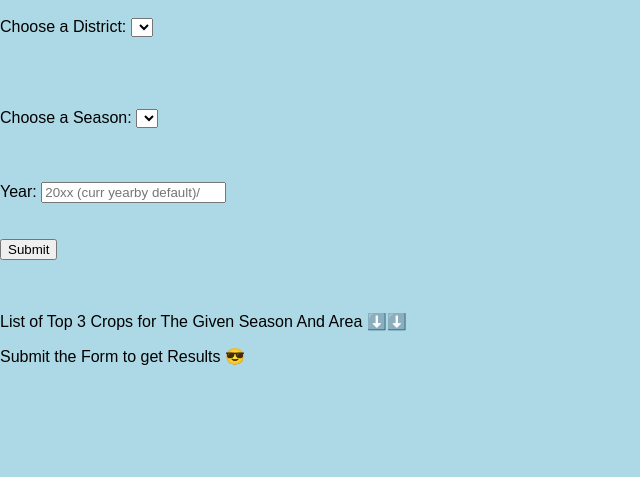
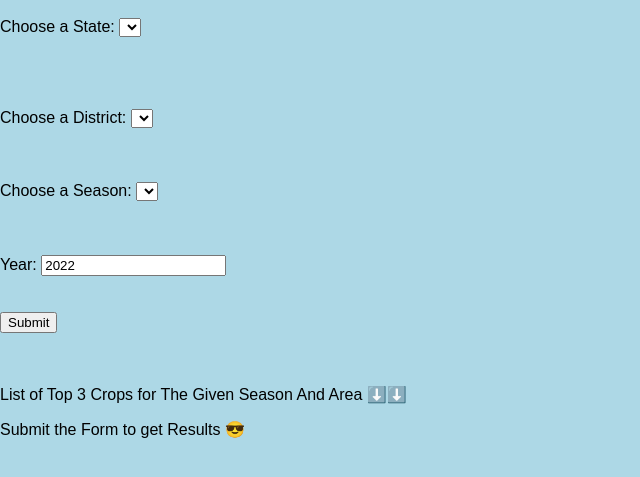
Before and after one commit to adityasaich/sasi_btp, a Flask app: template templates/index.html in a window 1280 px wide. Shown: the top 477 px of the page, without its empty margins (0-640 px from the left). Run offline with Flask 2, Linux system fonts and the light colour scheme; the template is opened without the code that fills it, so the values that code supplies are empty; parts of the project's set-up code (start-up, migrations or seed data) failed here and were passed over.

Commit message:
changed to using district values

```diff
--- a/app.py
+++ b/app.py
@@ -7,6 +7,11 @@ import json
 @app.route('/',methods=['GET','POST'])
 def index():
     return render_template('index.html')
+
+@app.route('/stateDistrictMap',methods=['GET'])
+def getStateDistrictMap():
+    result = classParams['params']['labels']['State_District_Map']
+    return {'result':result}
 
 @app.route('/options')
 def getOptions():
--- a/model.py
+++ b/model.py
@@ -29,6 +29,16 @@ def processData(df_input):
     df_input = df_input[df_input['Area'] > 0 ]
     df_input = df_input[df_input['Production'] > 0 ]
     df_input["ProductionPerArea"] = ((df_input["Production"])/(df_input["Area"]))
+    labels_dict['State_District_Map'] = {}
+    for _, row in df_input.iterrows():
+      key = row['State_Name']
+      value = row['District_Name']
+      if(key in labels_dict['State_District_Map']):
+        labels_dict['State_District_Map'][key].add(row['District_Name'])
+      else:
+         labels_dict['State_District_Map'][key] = set([row['District_Name']])
+    for key,value in labels_dict['State_District_Map'].items():
+      labels_dict['State_District_Map'][key] = list(value)
     #dropping columns which are not used
     df_input = df_input.drop(columns=['State_Name','Area','Production'])
     #replace empty strings with nan
--- a/static/js/main.js
+++ b/static/js/main.js
@@ -1,19 +1,24 @@
-fetch(new URL(document.URL) + "options?param=District_Name")
+let stateDistrictMap;
+fetch(new URL(document.URL) + "/stateDistrictMap")
   .then((res) => res.json())
-  .then(
-    (data) => (document.getElementById("districtName").innerHTML = data.result)
-  );
+  .then((data) => {
+    stateDistrictMap = data["result"];
+    document.getElementById("stateName").innerHTML = List2PicklistValue(
+      Object.keys(stateDistrictMap)
+    );
+  });
 fetch(new URL(document.URL) + "options?param=Season")
   .then((res) => res.json())
   .then((data) => (document.getElementById("season").innerHTML = data.result));
 
 function predict() {
-  document.getElementById("results").innerHTML = "Fetching Data 🥱🥱🥱";
+  document.getElementById("results").innerHTML = "Fetching Data ⏳⏳⏳";
   let body = {
     district: document.getElementById("districtName").value,
     season: document.getElementById("season").value,
     year: document.getElementById("year").value,
   };
+  if (!body.district || !body.season || !body.year) return;
   fetch(new URL(document.URL) + "predict", {
     method: "POST",
     mode: "same-origin",
@@ -37,7 +42,23 @@ function predict() {
       return;
     })
     .catch((error) => {
+      console.log("error while prediction " + error.data);
       document.getElementById("results").innerHTML =
         "Something Went Wrong 🤕🤕🤕";
     });
 }
+
+function List2PicklistValue(list) {
+  result = "";
+  for (idx in list) {
+    result += "<option value='" + list[idx] + "'>" + list[idx] + "</option>\n";
+  }
+  return result;
+}
+
+function stateSelected() {
+  let state = document.getElementById("stateName").value;
+  document.getElementById("districtName").innerHTML = List2PicklistValue(
+    stateDistrictMap[state]
+  );
+}
--- a/templates/index.html
+++ b/templates/index.html
@@ -13,6 +13,9 @@
   <body>
     <div class="param-form" >
       <form>
+        <br><label for="stateName">Choose a State:</label>
+        <select name="stateName" id="stateName" onChange="stateSelected()"></select></form></br>
+        <br></br>
         <br><label for="districtName">Choose a District:</label>
         <select name="districtName" id="districtName"></select></form></br>
         <br></br>
@@ -20,7 +23,7 @@
         <select name="season" id="season"></select></br>
         <br></br>
         <br><label for="year">Year:</label>
-        <input type="text" name="year" id="year" placeholder="20xx (curr yearby default)/"></br>
+        <input type="text" name="year" id="year" value="2022"></br>
         <br></br>
         <button onClick="predict()">Submit</button>
       </form>
```
Also changed, not shown: params_from_ml.json (+1 -1 lines).
